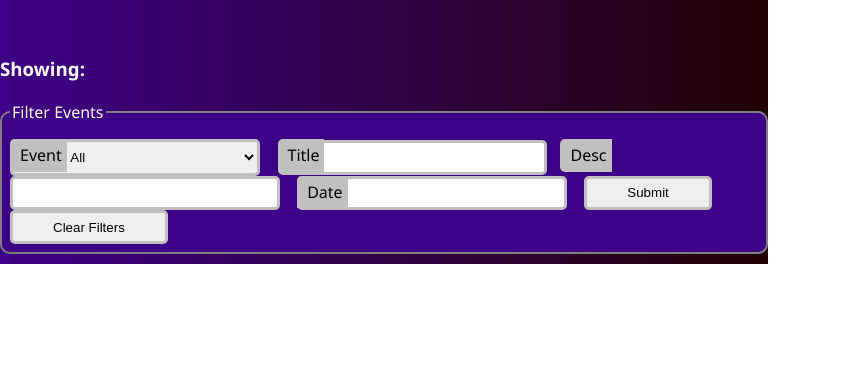
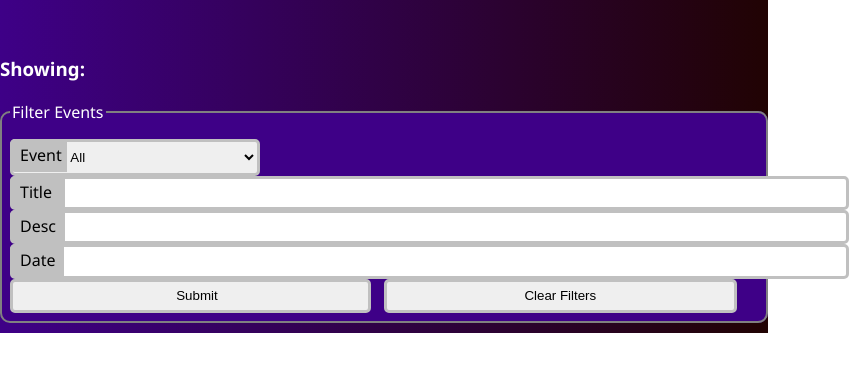
Before and after one commit to JoshuaHartz/web-assignment-2, a website built with webpack: page index.html in a window 768 px wide. Shown: the part 177-548 px from the top of the page, 863 px wide, since content can reach past the window. Built offline with nearby package versions, Linux system fonts and the light colour scheme; files whose address does not match are found by name.

Commit message:
updated html and css to be cleaner and abide by specifications. styled cards and so on

```diff
--- a/css/style.css
+++ b/css/style.css
@@ -83,138 +83,191 @@ textarea {
 /* ==========================================================================
    Author's custom styles
    ========================================================================== */
-html {
-  height: 100%;
+
+
+body,html {
+  height: 100%
 }
+
 body {
-  font-family: Segoe UI, Roboto, Helvetica, Arial, serif;
+  font-family: Segoe UI,Roboto,Helvetica,Arial,serif;
   font-size: inherit;
-  height: 100%;
   display: flex;
   margin: 0;
-  flex-direction: column;
+  flex-direction: column
 }
 
 .card {
   width: 300px;
   border: 1px solid #ddd;
-  box-shadow: 0 4px 8px rgba(0, 0, 0, 0.1);
-  font-family: Arial, sans-serif;
+  box-shadow: 0 4px 8px rgba(0,0,0,.1);
+  flex: 0 1 calc(20% - 1em);
+  margin: 1em 0
 }
+
 .card img {
   width: 100%;
   height: 180px;
-  object-fit: cover;
-}
-.card-content {
-  padding: 15px;
-}
-.card-content button {
-  margin-top: 10px;
-  background-color: white;
-  border: none;
-  cursor: pointer;
+  object-fit: cover
 }
 
-.card-content .description {
-  display: none; /* Hides the description by default */
+.card-content {
+  padding: 15px
 }
 
-.card-content .description.active {
-  display: block; /* Displays the description when the class is active */
+.card-content button {
+  border: solid #d3d3d3;
+  padding: .5em 1em;
+  background-color: #fff;
+  border-radius: 5px 5px 5px 5px;
+  cursor: pointer
 }
 
 .card-content p {
-  font-size: 14px;
   color: #555;
-  margin-top: 10px;
-  transition: max-height 0.3s ease; /* Smooth transition for max-height */
+  margin: 0 0 1em;
+  transition: max-height .3s ease
+}
+
+.card-content .card-content-date {
+  margin: 0;
+  font-size: 14px
+}
+
+.card-content .card-content-location {
+  font-size: 16px
+}
+
+.card-holder {
+  display: flex;
+  margin: 0 1em;
+  flex-wrap: wrap;
+  justify-content: space-between
+}
+
+.Date::before,.Desc::before,.Events::before,.Title::before {
+  position: absolute;
+  color: #000;
+  padding: 5px 5px 5px 10px;
+  border-radius: 5px 0 0 5px;
+  background-color: silver;
+  content: "Event"
+}
+
+.Title::before {
+  padding: 5px 13px 5px 10px;
+  content: "Title"
+}
+
+.Desc::before {
+  padding: 5px 9px 5px 10px;
+  content: "Desc"
+}
+
+.Date::before {
+  padding: 5px 9px 5px 10px;
+  content: "Date"
+}
+
+.button-container button {
+  margin: 0 .5em 0 0;
+  padding: .5em 5em;
+  border: solid silver;
+  border-radius: 5px 5px 5px 5px;
+}
+
+.button-container .clear-btn {
+  padding: .5em 3em
 }
 
 
-@media screen and (min-width: 768px) {
+/*Mobile version*/
+@media screen and (max-width:768px) {
+  .filter-container,.header {
+    display: flex;
+    flex-direction: column
+  }
+  .header {
+    justify-content: left;
+    background: linear-gradient(90deg,#3e0087 0,#210303 100%);
+    padding: 50px 0 10px;
+    text-align: left;
+    color: #fff
+  }
+  .header h1 {
+    font-size: 60px;
+    padding-left: .5em
+  }
+  .filter-container {
+    border: 2px solid gray;
+    padding: 1em 1em .5em .5em;
+    border-radius: 10px 10px 10px 10px;
+    background: #3e0087ff
+  }
+  .filter-container .Events select,.filter-container input {
+    border: solid silver;
+    margin: 0 1em .5em 0;
+    border-radius: 5px 5px 5px 5px;
+    padding: .5em 5em .5em 4em;
+    width: 100%;
+    justify-content: left
+  }
+  .button-container {
+    display: flex;
+  }
+  .button-container button {
+    width: 100%
+  }
+  .card {
+    width: 300px;
+    height: 500px;
+    border: 1px solid #ddd;
+    box-shadow: 0 4px 8px rgba(0,0,0,.1);
+    flex: 1 1 100%;
+    margin: 1em 0
+  }
+}
+
+@media screen and (min-width:768px) {
   .header {
     display: flex;
     justify-content: left;
     flex-direction: column;
-    background: linear-gradient(90deg, rgb(62, 0, 135) 0%, rgb(33,3,3) 100%);
-    padding: 50px 0 10px 0;
+    background: linear-gradient(90deg,#3e0087 0,#210303 100%);
+    padding: 50px 0 10px;
     text-align: left;
-    color: white;
+    color: #fff
   }
-  /*Title Name*/
+
   .header h1 {
     font-size: 60px;
-    padding-left: .5em;
+    padding-left: .5em
   }
 
   .filter-container {
-    border: 2px solid grey;
+    border: 2px solid gray;
     padding: 1em 1em .5em .5em;
     border-radius: 10px 10px 10px 10px;
-    background: #3E0087FF;
+    background: #3e0087ff;
+    display: flex
   }
+
   .filter-container .Events select {
-    border: solid #C0C0C0;
+    border: solid silver;
     margin: 0 1em 0 0;
     border-radius: 5px 5px 5px 5px;
     padding: .5em 5em .5em 4em;
     width: 250px;
-    justify-content: left;
-
+    justify-content: left
   }
 
-  .filter-container input {
-    border: solid #C0C0C0;
+  .button-container button,.filter-container input {
+    border: solid silver;
     margin: 0 1em 0 0;
     border-radius: 5px 5px 5px 5px;
-    padding: .5em 3em .5em 3.5em;
+    padding: .5em 3em .5em 4em
   }
-
-  .Events::before {
-    position: absolute;
-    color: Black;
-    padding: 5px 5px 5px 10px;
-    border-radius: 5px 0 0 5px;
-    background-color: #C0C0C0;
-    content: "Event";
-  }
-
-  .Title::before {
-    position: absolute;
-    color: Black;
-    padding: 5px 5px 5px 10px;
-    border-radius: 5px 0 0 5px;
-    background-color: #C0C0C0;
-    content: "Title";
-  }
-  .Desc::before {
-    position: absolute;
-    color: Black;
-    padding: 5px 5px 5px 10px;
-    border-radius: 5px 0 0 5px;
-    background-color: #C0C0C0;
-    content: "Desc";
-  }
-  .Date::before {
-    position: absolute;
-    color: Black;
-    padding: 5px 5px 5px 10px;
-    border-radius: 5px 0 0 0;
-    background-color: #C0C0C0;
-    content: "Date";
-  }
-  button {
-    margin: 0 .5em 0 0;
-    border: solid #C0C0C0;
-    border-radius: 5px 5px 5px 5px;
-    padding: .5em 3em .5em 3em;
-  }
-
 }
-
-
-
 
 
 
--- a/index.html
+++ b/index.html
@@ -24,12 +24,14 @@
 <body>
 <header class="header">
   <h1>My Events Manager</h1>
-  <h3>Showing: </h3>
+  <!-- update this to show the number of cards that are currently being displayed-->
+  <h3 id="showing-value">Showing: </h3>
   <fieldset class="filter-container">
     <legend>Filter Events</legend>
     <label class="Events">
       <select name="Events" id="events">
-        <option value="test">All</option>
+        <!-- Setup javascript to populate these with current event types -->
+        <option value="all">All</option>
       </select>
     </label>
     <label class="Title">
@@ -41,24 +43,17 @@
     <label class="Date">
       <input type="text" id="Date-text">
     </label>
-    <button class="submit-btn" id="submit-btn">Submit</button>
-    <button class="clear-btn" id="clear-btn">Clear Filters</button>
+    <div class="button-container">
+      <button class="submit-btn" id="submit-btn">Submit</button>
+      <button class="clear-btn" id="clear-btn">Clear Filters</button>
+    </div>
+
   </fieldset>
 </header>
 
 <div class="content">
   <div class="card-holder" id="card-holder">
-    <!--
-      <p>place cards here lmao</p>
-    <article class="card">
-      <img src="https://via.placeholder.com/300x180" alt="Card Image">
-      <div class="card-content">
-        <h2 id="card-title">Article Title</h2>
-        <p class="card-content">This is a short description of the article. It provides a quick overview of the content inside the card.</p>
 
-      </div>
-    </article>
-    -->
   </div>
 </div>
 
--- a/js/app.js
+++ b/js/app.js
@@ -38,8 +38,8 @@ fetch(rssUrl)
                 <img src="${imgSrc}" alt="${title}">
                 <div class="card-content">
                     <h2 class="card-title">${title}</h2>
-                    <p class="card-content">Date: ${formattedDate}</p>
-                    <p class="card-content">Location: ${location}</p>
+                    <p class="card-content-date">Date: ${formattedDate}</p>
+                    <p class="card-content-location">Location: ${location}</p>
                     <button class="learn-more">Learn more</button>
                 </div>
             `;
```
